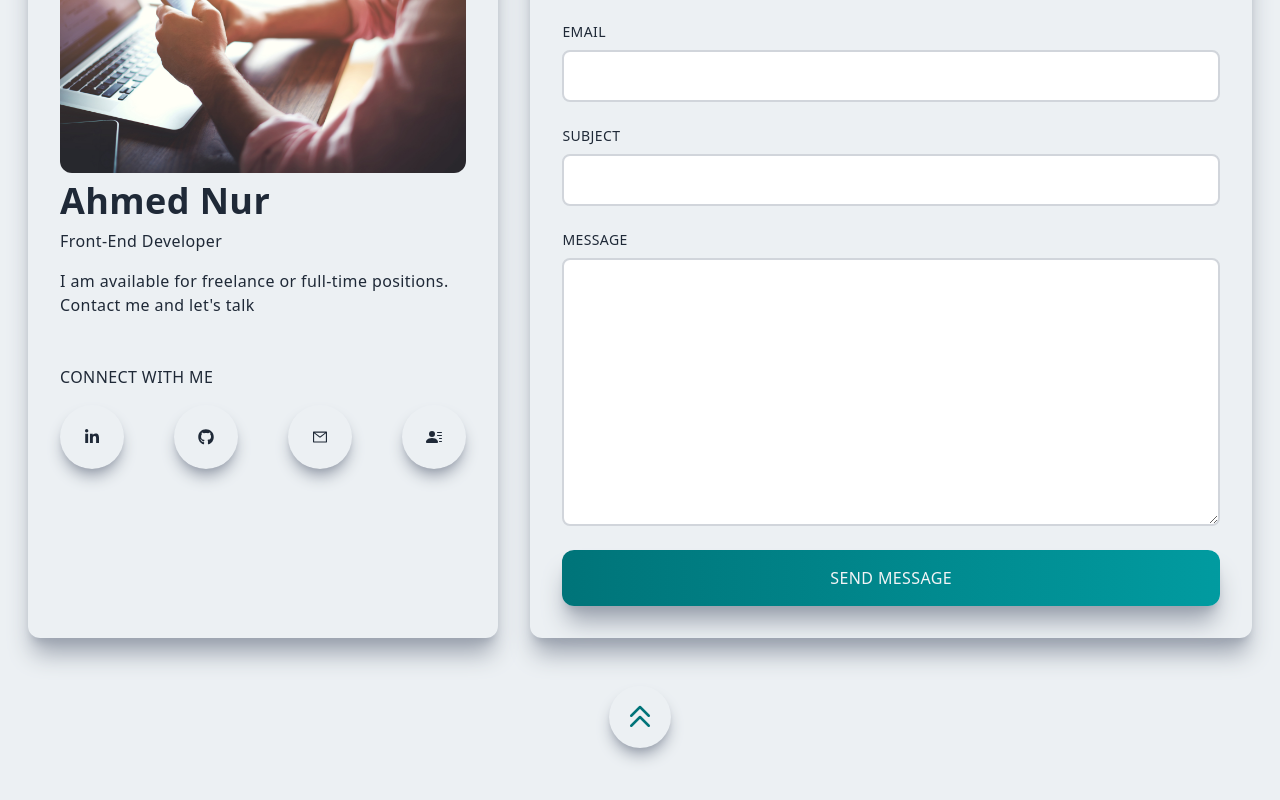
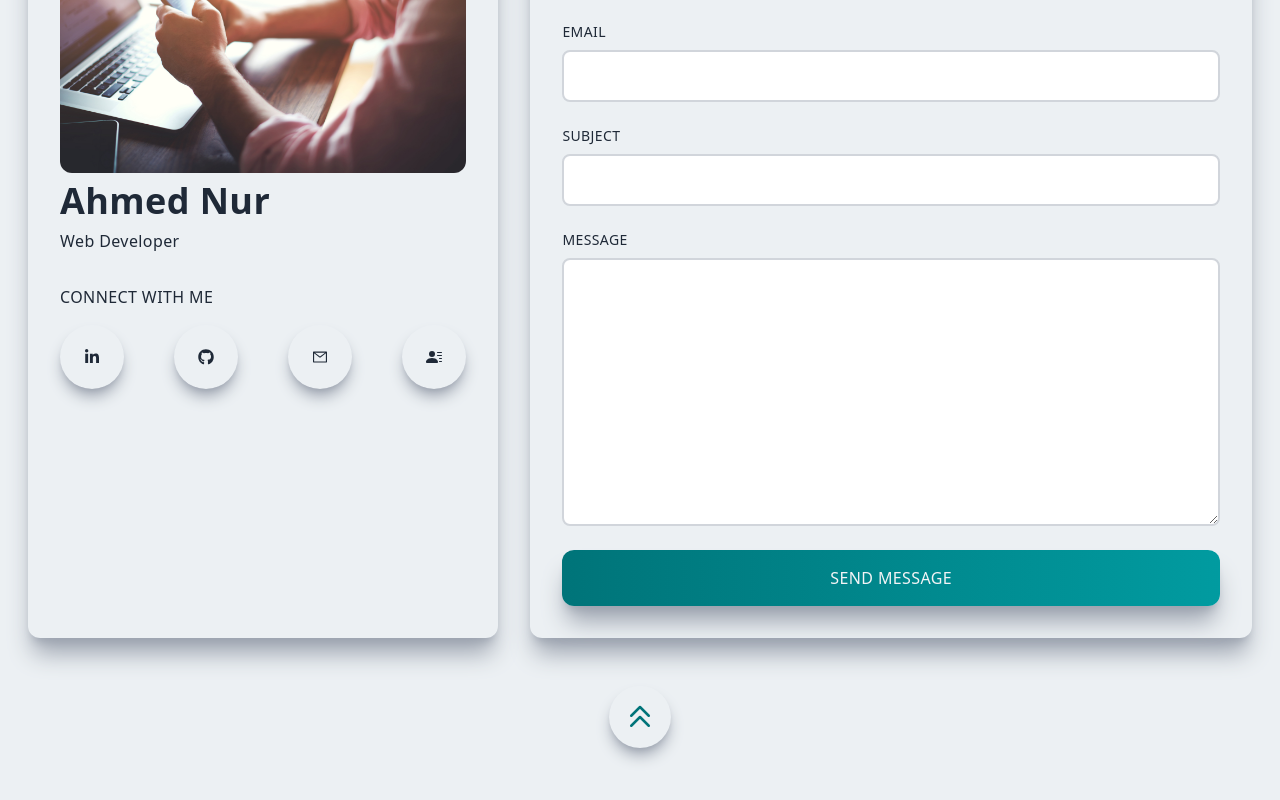
Before and after one commit to lazybump/Portfolio-site-Old, a Next.js app: page / in a window 1280 px wide. Shown: the part 5291-6091 px from the top of the page. Built offline with nearby package versions, Linux system fonts and the light colour scheme.

Commit message:
Update Contact.tsx

```diff
--- a/components/Contact.tsx
+++ b/components/Contact.tsx
@@ -26,11 +26,7 @@ const Contact: React.FC = () => {
               </div>
               <div>
                 <h2 className="py-2">Ahmed Nur</h2>
-                <p>Front-End Developer</p>
-                <p className="py-4">
-                  I am available for freelance or full-time positions. Contact
-                  me and let&apos;s talk
-                </p>
+                <p>Web Developer</p>
               </div>
               <div>
                 <p className="pt-8 uppercase">Connect With Me</p>
```
